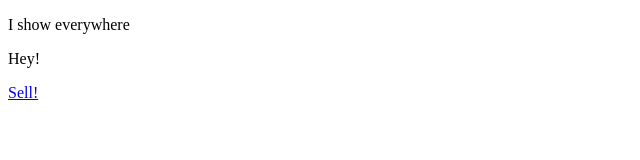
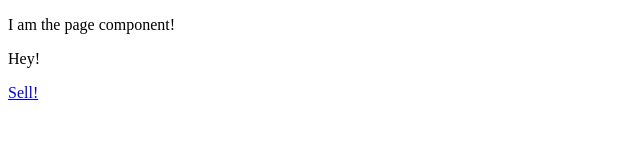
Before and after one commit to SrSalvaje/qualtzinOnlineStore, a Next.js app in the folder frontEnd/: page / in a window 1280 px wide. Shown: the top 160 px of the page, without its empty margins (0-640 px from the left). Built offline with nearby package versions, Linux system fonts and the light colour scheme.

Commit message:
Feat: Import Page component

```diff
--- a/frontEnd/pages/_app.js
+++ b/frontEnd/pages/_app.js
@@ -1,4 +1,5 @@
 import App, { Container } from 'next/app';
+import Page from '../components/Page';
 
 class MyApp extends App {
     render() {
@@ -6,7 +7,7 @@ class MyApp extends App {
 
         return (
             <Container>
-                <p>I show everywhere</p>
+                <Page />
                 <Component />
             </Container>
         );
```
